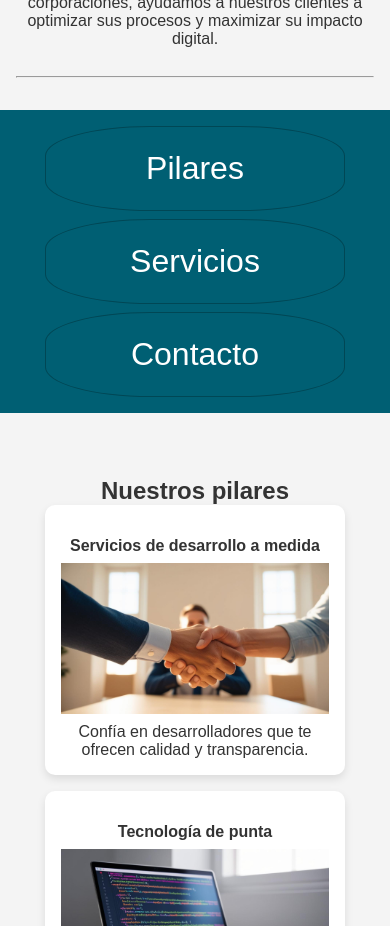
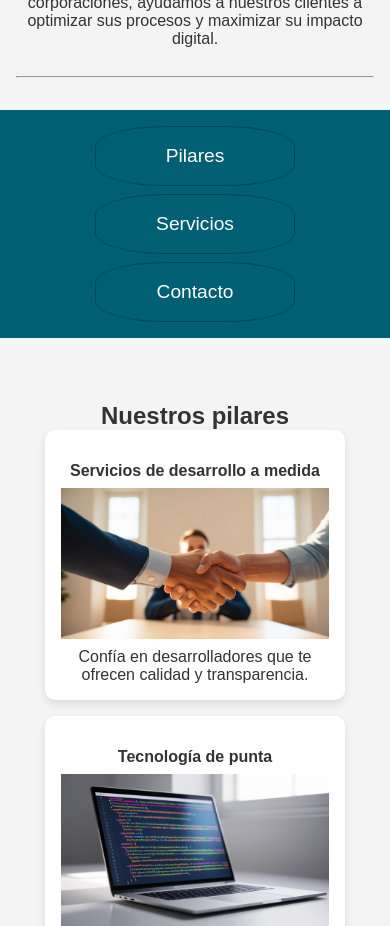
Before and after one commit to Roony11-1/Roony11-1.github.io, a React (Vite) app: page / in a window 390 px wide. Shown: the part 880-1806 px from the top of the page. Built offline with nearby package versions, Linux system fonts and the light colour scheme.

Commit message:
movil buttons dimension adjustement

```diff
--- a/src/css/App.css
+++ b/src/css/App.css
@@ -1,20 +1,30 @@
-/* Botones */
+/* Botones generales */
 .boton {
     cursor: pointer;
-    font-size: 2rem; /* más pequeño en móviles */
+    font-size: 2rem;
     padding: 6px 16px;
     border: 1px solid #004755;
     border-radius: 35%;
     background: #005F73;
     color: #fff;
     height: 85px;
-    width: 100%; /* ancho completo en móviles */
-    max-width: 300px; /* no se hace demasiado grande en desktop */
+    width: 100%;
+    max-width: 300px;
 }
 
 .boton:hover {
     background: #555;
     border-radius: 35%;
+}
+
+/* Ajustes para pantallas pequeñas (móviles) */
+@media (max-width: 600px) {
+    .boton {
+        font-size: 1.2rem;   /* más pequeño */
+        padding: 4px 10px;   /* menos relleno */
+        height: 60px;        /* menos alto */
+        max-width: 200px;    /* ancho máximo menor */
+    }
 }
 
 /* Header */
```
